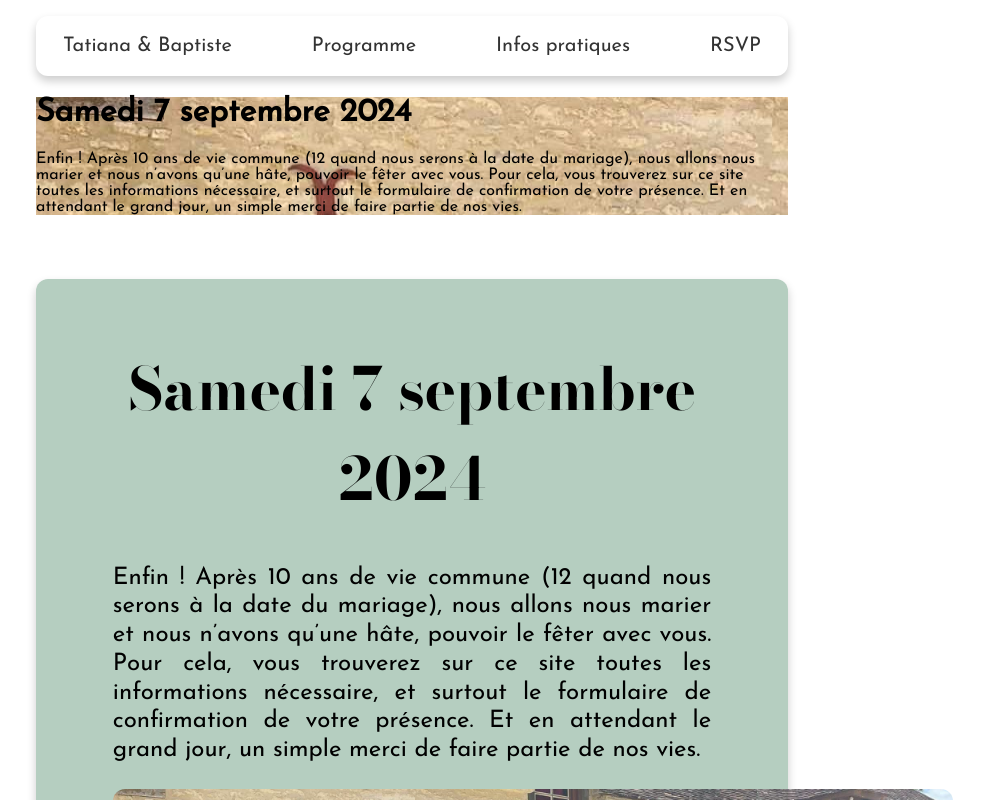
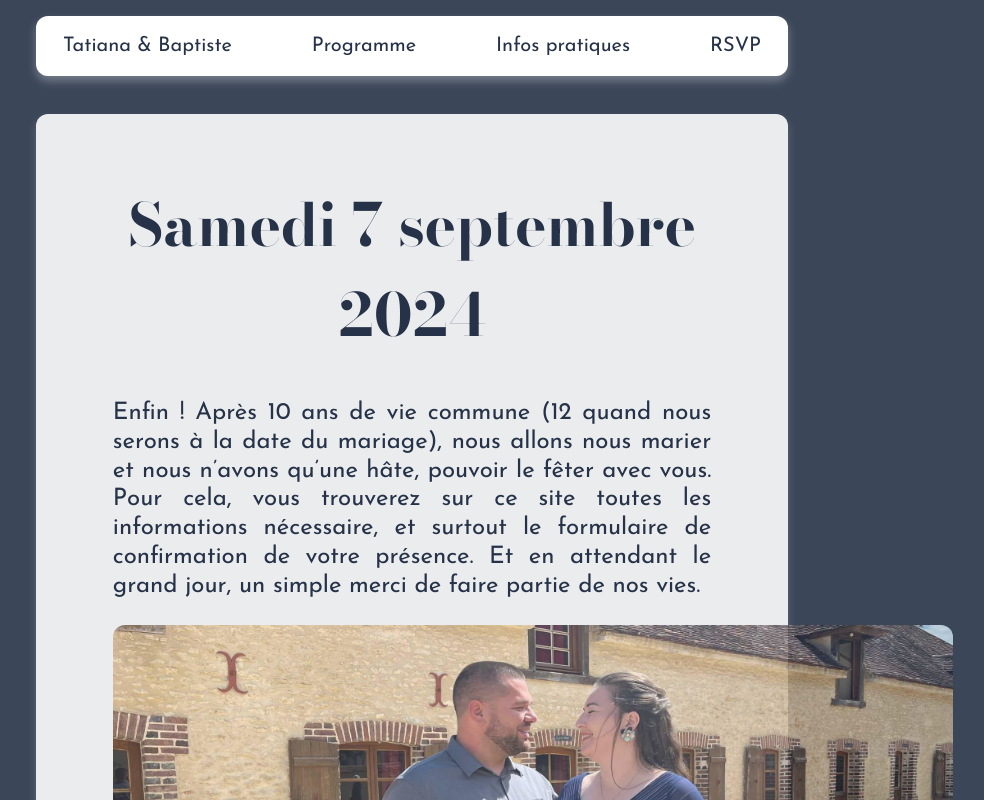
Before and after one commit to tatiana-sthl/wedding, a Next.js app: page / in a window 1280 px wide. Shown: the top 800 px of the page, without its empty margins (228-1212 px from the left). Built offline with nearby package versions, Linux system fonts and the light colour scheme.

Commit message:
change bg

```diff
--- a/src/app/page.js
+++ b/src/app/page.js
@@ -21,18 +21,9 @@ export default function Home() {
         </ul>
       </nav>
 
-      <div className={styles.textePresentationTest}>
-        <h1 >Samedi 7 septembre 2024</h1>
-        <p >
-          Enfin ! Après 10 ans de vie commune (12 quand nous serons à la date du mariage), nous allons nous marier et nous n’avons qu’une hâte, pouvoir le fêter avec vous.
-          Pour cela, vous trouverez sur ce site toutes les informations nécessaire, et surtout le formulaire de confirmation de votre présence.
-          Et en attendant le grand jour, un simple merci de faire partie de nos vies.
-        </p>
-      </div>
-
       <div className={styles.textePresentation}>
-        <h1 className={styles.h1}>Samedi 7 septembre 2024</h1>
-        <p className={styles.p}>
+        <h1 className={styles.dateH1}>Samedi 7 septembre 2024</h1>
+        <p className={styles.pPresentation}>
           Enfin ! Après 10 ans de vie commune (12 quand nous serons à la date du mariage), nous allons nous marier et nous n’avons qu’une hâte, pouvoir le fêter avec vous.
           Pour cela, vous trouverez sur ce site toutes les informations nécessaire, et surtout le formulaire de confirmation de votre présence.
           Et en attendant le grand jour, un simple merci de faire partie de nos vies.
--- a/src/app/page.module.css
+++ b/src/app/page.module.css
@@ -1,16 +1,14 @@
 @import url('https://fonts.googleapis.com/css2?family=Bodoni+Moda:opsz,wght@6..96,600;6..96,700&family=Josefin+Sans:wght@100;200;300;400&family=Syne:wght@400;500;600&display=swap');
 
 .customBackground {
-  background-position-x: center;
-  background-repeat: no-repeat;
-  background-size: 58% auto;
+  background-color: #263248e6;
 }
 
 .main {
   margin: 0 20vw;
   font-family: 'Josefin Sans', sans-serif;
+  color: #ffffff;
 }
-
 
 .ul {
   display: flex;
@@ -20,7 +18,7 @@
   background: #fff;
   padding: 20px 15px;
   border-radius: 12px;
-  box-shadow: 0 5px 10px rgba(0,0,0,0.2);
+  box-shadow: 0 5px 10px rgba(255, 255, 255, 0.301);
 }
 
 .ul li {
@@ -29,11 +27,11 @@
 
 .ul li a {
   position: relative;
-  color: #333;
   font-size: 20px;
   font-weight: 500;
   padding: 6px 0;
   text-decoration: none;
+  color: #263248;
 }
 
 .ul li a:before {
@@ -43,7 +41,7 @@
   left: 0;
   height: 3px;
   width: 0%;
-  background: #000000;
+  background: #2d3454;
   border-radius: 12px;
   transition: all 0.4s ease;
 }
@@ -81,17 +79,32 @@
 }
 
 .textePresentation {
-  background-color: rgb(109, 158, 130, 0.5);
+  background-color: #ffffffe5;
   padding: 2vw 6vw;
   border-radius: 12px;
-  margin: 5vw 0;
-  box-shadow: 0 5px 10px rgba(0,0,0,0.2);
+  margin: 3vw 0;
+  box-shadow: 0 5px 10px rgba(255, 255, 255, 0.2);
+}
+
+.dateH1 {
+  color: #263248;
+  font-family: 'Bodoni Moda', serif;
+  font-size: 59px;
+  text-align: center;
+}
+
+.pPresentation {
+  color: #263248;
+  text-align: justify;
+  font-size:x-large;
+  line-height: 1.2;
 }
 
 .h1 {
   font-family: 'Bodoni Moda', serif;
   font-size: 59px;
   text-align: center;
+  color:#fff;
 }
 
 .h2 {
@@ -128,7 +141,7 @@
 .verticaltimelineelementdate {
   font-size: 3vw!important;
   padding: 0 1vw!important;
-  color: #000000!important;
+  color: #ffffff!important;
 }
 
 .divTimeline {
@@ -138,6 +151,7 @@
 .divTimeline2 {
   align-self: center;
   font-size: 1.5vw;
+  color: #263248;
 }
 
 .pTimeline {
@@ -148,7 +162,3 @@
   border-radius: 12px;
   opacity: 0.8;
 }
-
-.textePresentationTest {
-  background-image: url(/public/img/tetb1.jpg);
-}
```
